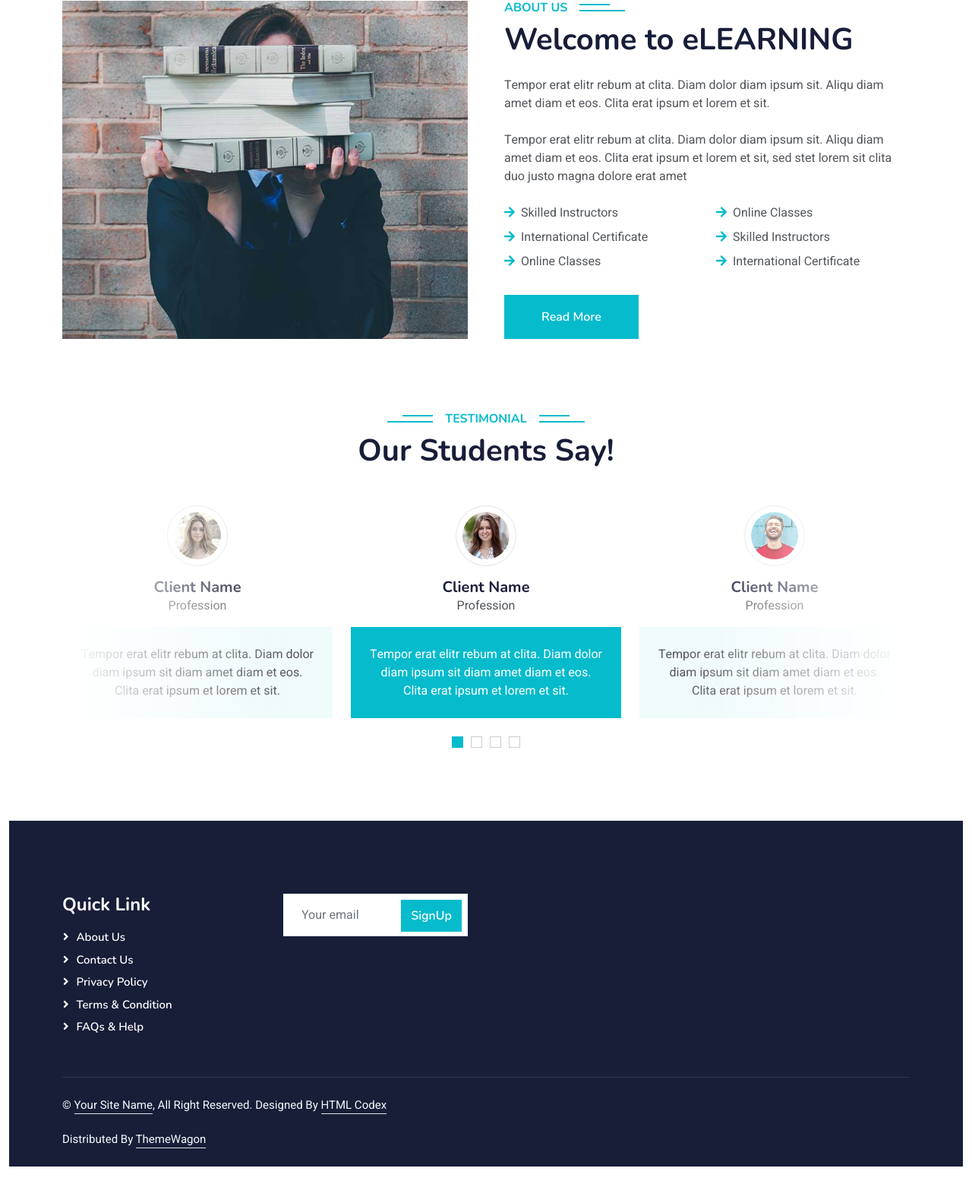
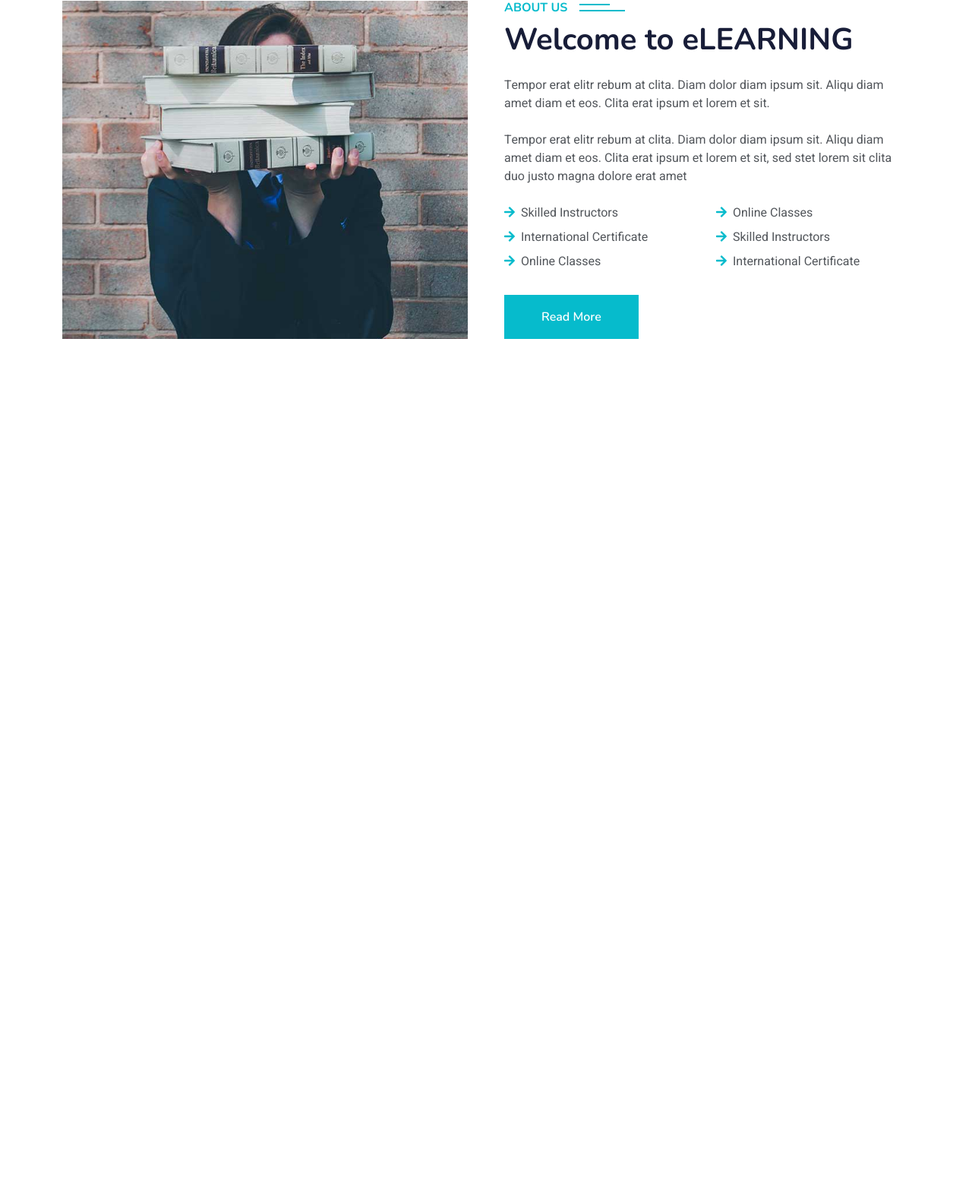
Before and after one commit to mathewt9622/LMS, a Django app: page / in a window 1280 px wide. Shown: the part 2110-3693 px from the top of the page at 76% size. After the commit the page ends 2556 px from the top, so only its background shows below. Run offline with Django 4.2, Linux system fonts and the light colour scheme; data comes from the database, SQL or seed files in the repository; both versions use the stored data as it was after the commit; some libraries are stand-ins or nearby versions.

Commit message:
home and index.html updated

```diff
--- a/templates/home.html
+++ b/templates/home.html
@@ -52,9 +52,9 @@
         </button>
         <div class="collapse navbar-collapse" id="navbarCollapse">
             <div class="navbar-nav ms-auto p-4 p-lg-0">
-                <a href="index.html" class="nav-item nav-link active">Home</a>
-                <a href="about.html" class="nav-item nav-link">About</a>
-                <a href="courses.html" class="nav-item nav-link">Courses</a>
+                <a href="/" class="nav-item nav-link active">Home</a>
+                {% comment %} <a href="about.html" class="nav-item nav-link">About</a> {% endcomment %}
+                <a href="/courses/" class="nav-item nav-link">Courses</a>
 
                 {% comment %} <div class="nav-item dropdown">
                     <a href="#" class="nav-link dropdown-toggle" data-bs-toggle="dropdown">Pages</a>
@@ -478,7 +478,7 @@
 
 
     <!-- Testimonial Start -->
-    <div class="container-xxl py-5 wow fadeInUp" data-wow-delay="0.1s">
+    {% comment %} <div class="container-xxl py-5 wow fadeInUp" data-wow-delay="0.1s">
         <div class="container">
             <div class="text-center">
                 <h6 class="section-title bg-white text-center text-primary px-3">Testimonial</h6>
@@ -519,12 +519,12 @@
                 </div>
             </div>
         </div>
-    </div>
+    </div> {% endcomment %}
     <!-- Testimonial End -->
 
 
     <!-- Footer Start -->
-    <div class="container-fluid bg-dark text-light footer pt-5 mt-5 wow fadeIn" data-wow-delay="0.1s">
+    {% comment %} <div class="container-fluid bg-dark text-light footer pt-5 mt-5 wow fadeIn" data-wow-delay="0.1s">
         <div class="container py-5">
             <div class="row g-5">
                 <div class="col-lg-3 col-md-6">
@@ -535,7 +535,7 @@
                     <a class="btn btn-link" href="">Terms & Condition</a>
                     <a class="btn btn-link" href="">FAQs & Help</a>
                 </div>
-
+                 {% endcomment %}
                 {% comment %} <div class="col-lg-3 col-md-6">
                     <h4 class="text-white mb-3">Gallery</h4>
                     <div class="row g-2 pt-2">
@@ -562,23 +562,23 @@
                 <div class="col-lg-3 col-md-6">
                     {% comment %} <h4 class="text-white mb-3">Newsletter</h4>
                     <p>Dolor amet sit justo amet elitr clita ipsum elitr est.</p> {% endcomment %}
-                    <div class="position-relative mx-auto" style="max-width: 400px;">
+                    {% comment %} <div class="position-relative mx-auto" style="max-width: 400px;">
                         <input class="form-control border-0 w-100 py-3 ps-4 pe-5" type="text" placeholder="Your email">
                         <button type="button" class="btn btn-primary py-2 position-absolute top-0 end-0 mt-2 me-2">SignUp</button>
-                    </div>
+                    </div> {% endcomment %}
                 </div>
             </div>
         </div>
         <div class="container">
             <div class="copyright">
                 <div class="row">
-                    <div class="col-md-6 text-center text-md-start mb-3 mb-md-0">
+                    {% comment %} <div class="col-md-6 text-center text-md-start mb-3 mb-md-0">
                         &copy; <a class="border-bottom" href="#">Your Site Name</a>, All Right Reserved.
 
                         <!--/*** This template is free as long as you keep the footer author’s credit link/attribution link/backlink. If you'd like to use the template without the footer author’s credit link/attribution link/backlink, you can purchase the Credit Removal License from "https://htmlcodex.com/credit-removal". Thank you for your support. ***/-->
                         Designed By <a class="border-bottom" href="https://htmlcodex.com">HTML Codex</a><br><br>
                         Distributed By <a class="border-bottom" href="https://themewagon.com">ThemeWagon</a>
-                    </div>
+                    </div> {% endcomment %}
                     <div class="col-md-6 text-center text-md-end">
 
                     </div>
--- a/templates/index.html
+++ b/templates/index.html
@@ -32,12 +32,12 @@
                <ul class="navbar-nav me-auto mb-2 mb-lg-0">
 
                   <li class="nav-item">
-                     <a class="nav-link active fw-bold" aria-current="page" href="/departments"
-                        data-bs-toggle="tooltip" data-bs-placement="bottom" title="Course home page">Departments</a>
+                     <a class="nav-link active fw-bold" aria-current="page" href="/departments/"
+                        data-bs-toggle="tooltip" data-bs-placement="bottom" title="Course home page"></a>
                   </li>
                   <li class="nav-item">
                      <a class="nav-link active fw-bold" href="{% block allCourses %}{% endblock %}" data-bs-toggle="tooltip"
-                        data-bs-placement="bottom" title="Show all courses">Courses</a>
+                        data-bs-placement="bottom" title="Show all courses"></a>
                   </li>
                   <li class="nav-item">
                      <a class="nav-link active fw-bold" href="{% url 'std_logout' %}" data-bs-toggle="tooltip"
```
Also changed, not shown: db.sqlite3, 2 other files.
